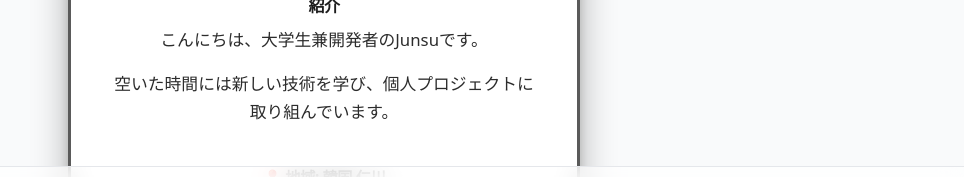
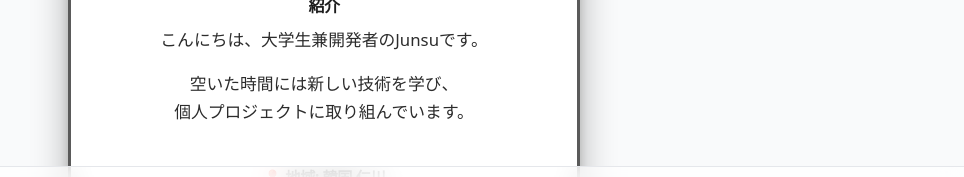
Before and after one commit to yeojoonsoo02/intro-site, a Next.js app: page /ja in a window 1280 px wide. Shown: the part 634-811 px from the top of the page, without its empty margins (316-1280 px from the left). Built offline with nearby package versions, Linux system fonts and the light colour scheme; no server answers; the database is empty.

Commit message:
Use break-keep wrapping

```diff
--- a/src/features/comments/CommentItem.tsx
+++ b/src/features/comments/CommentItem.tsx
@@ -9,7 +9,7 @@ export default function CommentItem({ text, date, onDelete, isAdmin }: Props) {
   return (
     <li className="border border-[color:var(--border)] bg-card p-3 rounded-lg flex justify-between items-start shadow-sm">
       <div className="flex-1 min-w-0">
-        <div className="break-normal whitespace-pre-wrap text-base text-[color:var(--foreground)]">{text}</div>
+        <div className="break-keep whitespace-pre-wrap text-base text-[color:var(--foreground)]">{text}</div>
         <div className="text-xs text-muted mt-1">{date}</div>
       </div>
       {isAdmin && (
--- a/src/features/profile/ProfileCardContent.tsx
+++ b/src/features/profile/ProfileCardContent.tsx
@@ -137,7 +137,7 @@ export default function ProfileCardContent({ profile, isDev }: { profile: Profil
         <div className="text-[1rem] font-bold tracking-tight text-[#1e1e1e] dark:text-[#E4E4E7] mb-2">{t('introduction')}</div>
         <div className="space-y-4 text-[#2c2c2c] dark:text-[#C4C4C8] text-[1.05rem] leading-7 font-medium">
           {profile.intro.map((p, i) => (
-            <p key={i} className="break-normal whitespace-pre-wrap">{p}</p>
+            <p key={i} className="break-keep whitespace-pre-wrap">{p}</p>
           ))}
         </div>
       </div>
--- a/src/features/prompt/PromptBox.tsx
+++ b/src/features/prompt/PromptBox.tsx
@@ -105,7 +105,7 @@ export default function PromptBox({
             {messages.map((m, i) => (
               <div key={i} className="space-y-1">
                 <div
-                  className={`text-sm leading-relaxed break-normal whitespace-pre-wrap max-w-[75%] px-3 py-2 rounded-md ${
+                  className={`text-sm leading-relaxed break-keep whitespace-pre-wrap max-w-[75%] px-3 py-2 rounded-md ${
                     m.role === 'user'
                       ? 'ml-auto bg-blue-500 text-white'
                       : 'mr-auto bg-gray-200 dark:bg-gray-700 text-gray-900 dark:text-gray-100'
@@ -116,7 +116,7 @@ export default function PromptBox({
               </div>
             ))}
             {loading && (
-              <div className="text-sm leading-relaxed break-normal whitespace-pre-wrap max-w-[75%] mr-auto bg-gray-200 dark:bg-gray-700 text-gray-900 dark:text-gray-100 px-3 py-2 rounded-md">
+              <div className="text-sm leading-relaxed break-keep whitespace-pre-wrap max-w-[75%] mr-auto bg-gray-200 dark:bg-gray-700 text-gray-900 dark:text-gray-100 px-3 py-2 rounded-md">
                 {t('typing')}
                 {'.'.repeat(dots)}
               </div>
```
